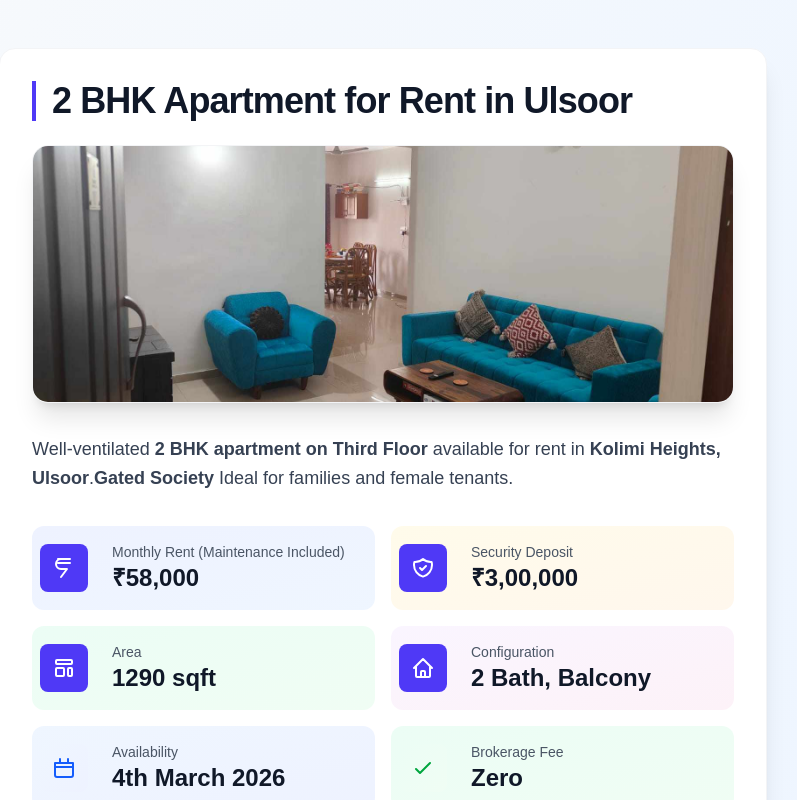
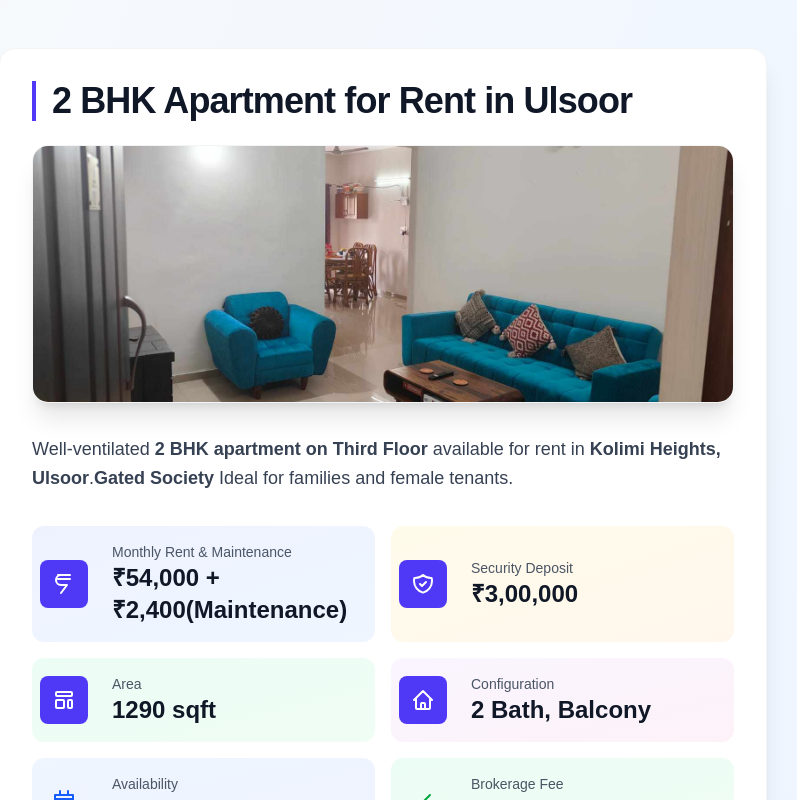
Before and after one commit to KarunNagaraj/kolimi, a Next.js app: page / in a window 1280 px wide. Shown: the top 800 px of the page, without its empty margins (257-1054 px from the left). Built offline with nearby package versions, Linux system fonts and the light colour scheme.

Commit message:
Rent Edit

```diff
--- a/app/page.tsx
+++ b/app/page.tsx
@@ -77,8 +77,8 @@ export default function Home() {
           {/* Details Grid */}
           <div className="mt-8 grid grid-cols-1 md:grid-cols-2 gap-4">
             <FeatureCard
-              label="Monthly Rent (Maintenance Included)"
-              value="₹58,000"
+              label="Monthly Rent & Maintenance"
+              value="₹54,000 + ₹2,400(Maintenance)"
               bg="bg-gradient-to-br from-indigo-50 to-blue-50"
               icon={
                 <div className="flex-shrink-0 w-12 h-12 bg-indigo-600 rounded-lg flex items-center justify-center mr-4">
```
